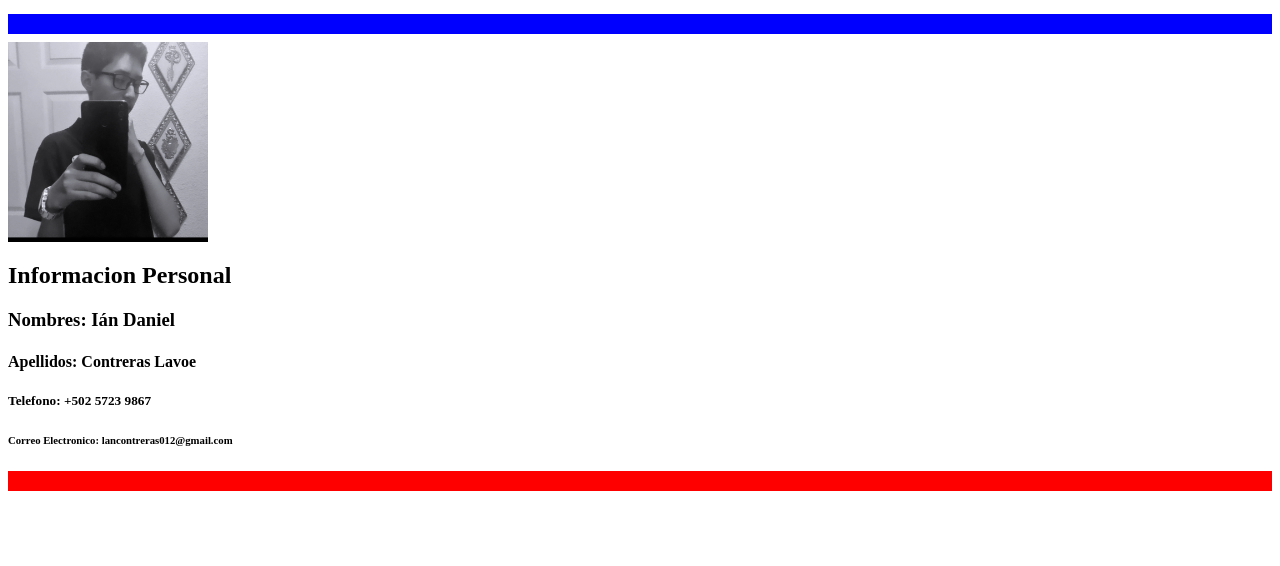
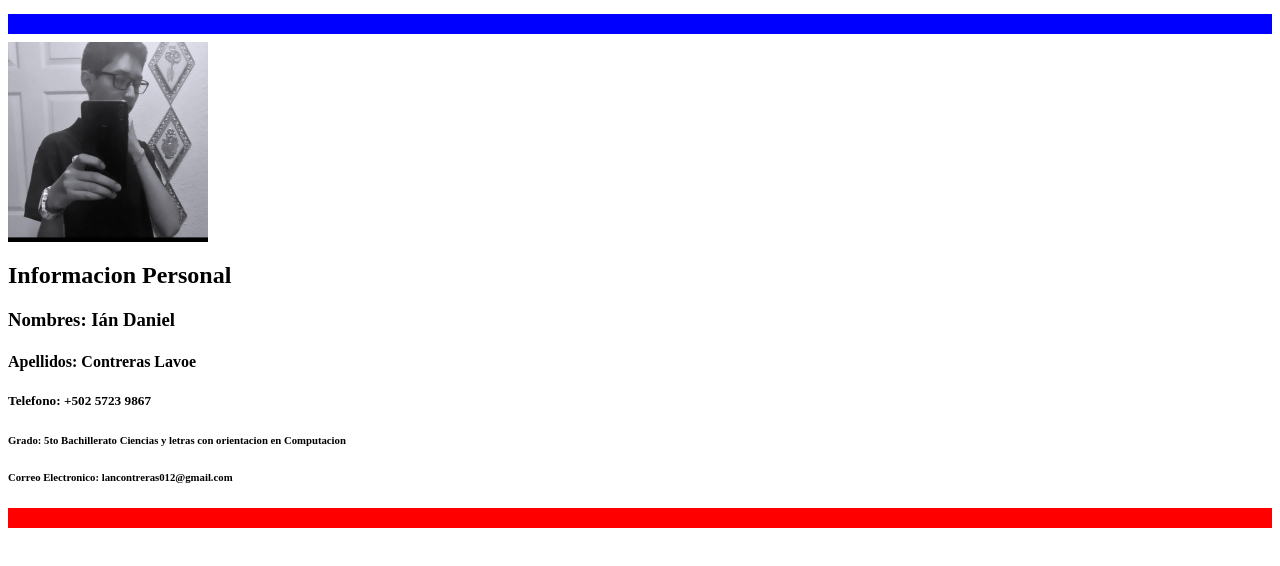
Before and after one commit to DaniLavoe/proyectogeneracion, a plain HTML site: page personal.html in a window 1280 px wide. Shown: the part 140-706 px from the top of the page. Drawn offline with Linux system fonts and the light colour scheme.

Commit message:
Update personal.html

```diff
--- a/personal.html
+++ b/personal.html
@@ -20,6 +20,7 @@
                 <h3>Nombres: Ián Daniel</h3>
                 <h4>Apellidos: Contreras Lavoe</h4>
                 <h5>Telefono: +502 5723 9867</h5>
+                <h6>Grado: 5to Bachillerato Ciencias y letras con orientacion en Computacion
 <h6>Correo Electronico: lancontreras012@gmail.com</h6>
                 <hr size="20" color="red" noshade="2">
             </main>
```
